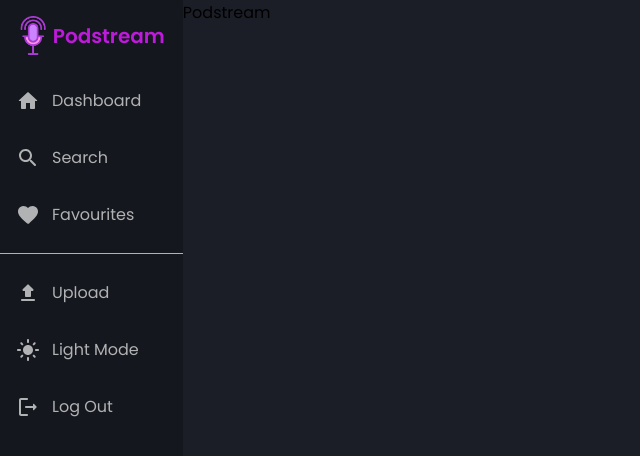
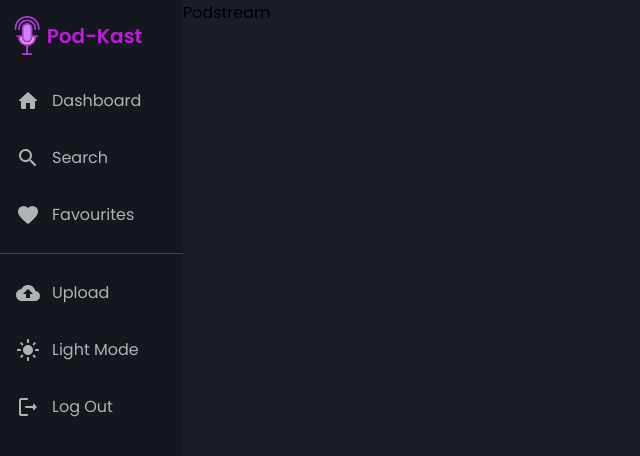
Before and after one commit to KayRaps/KARMOK515_BCL_2401_GROUP-B_KARAB0-MOKGATLE_DJS11., a React (Create React App) app in the folder client/: page / in a window 1280 px wide. Shown: the top 456 px of the page, without its empty margins (0-640 px from the left). Built offline with nearby package versions, Linux system fonts and the light colour scheme.

Commit message:
cleaned the code

```diff
--- a/client/src/components/Sidebar.jsx
+++ b/client/src/components/Sidebar.jsx
@@ -1,6 +1,6 @@
 import React from "react";
 import styled from "styled-components";
-import { HomeRounded, CloseRounded, UploadRounded, SearchRounded, FavoriteRounded, LightModeRounded, DarkModeRounded, LogoutRounded } from "@mui/icons-material";
+import { HomeRounded, CloseRounded, UploadRounded, SearchRounded, FavoriteRounded, LightModeRounded, DarkModeRounded, LogoutRounded, CloudUploadRounded } from "@mui/icons-material";
 import LogoImage from "../Images/Logo.png"
 import { Link } from "react-router-dom";
 
@@ -25,10 +25,10 @@ const Flex = styled.div`
    display: flex;
    flex-direction: row;
    align-items: center;
-   justify-content: center;
+   justify-content: space-between;
+   padding: 0px 12px;
 `;
 const Logo = styled.div`
-   width: 100%;
    color: ${({ theme }) => theme.primary};
    display: flex;
    align-items: center;
@@ -69,7 +69,7 @@ const NavText = styled.div`
 const HR = styled.div`
    width: 100%;
    height: 1px;
-   background-color: ${({ theme }) => theme.text_secondary};
+   background-color: ${({ theme }) => theme.text_secondary + 50};
    margin: 10px 0px;
 `;
 
@@ -101,7 +101,7 @@ const Sidebar = ({ menuOpen, setMenuOpen, setDarkMode, darkMode }) => {
         {
             fun: () => console.log("Upload"),
             name: "Upload",
-            icon: <UploadRounded />,
+            icon: <CloudUploadRounded />,
           },
 
           {
@@ -124,7 +124,7 @@ const Sidebar = ({ menuOpen, setMenuOpen, setDarkMode, darkMode }) => {
         <Flex>
          <Logo>
             <Image src={LogoImage} />
-            Podstream
+            Pod-Kast
         </Logo>
         <Close onClick={() => setMenuOpen(false)}>
           <CloseRounded />
```
